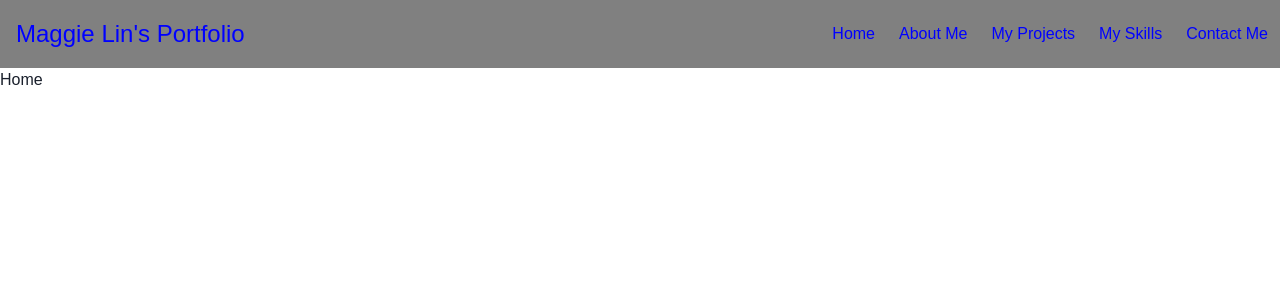
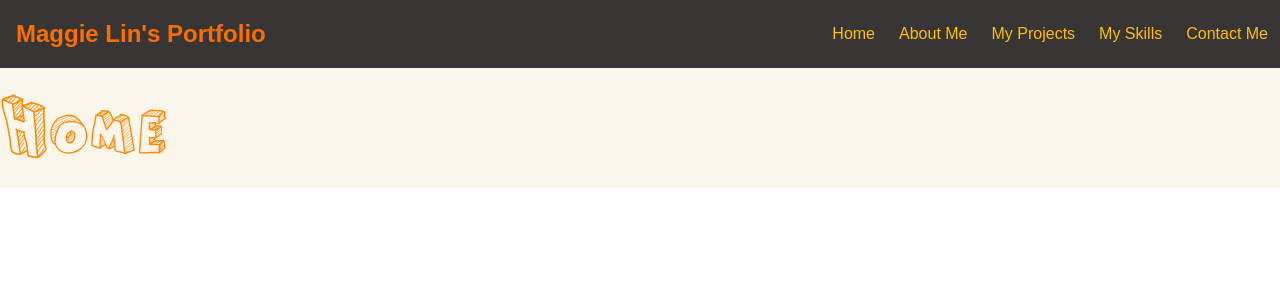
Before and after one commit to lin-maggies/portfolio, a React (Create React App) app: page / in a window 1280 px wide. Shown: the top 300 px of the page. Built offline with nearby package versions, Linux system fonts and the light colour scheme.

Commit message:
add some color to website

```diff
--- a/src/App.css
+++ b/src/App.css
@@ -4,19 +4,26 @@
   padding: 0;
   font-family: sans-serif;
 }
+.body {
+  background-color: #faf6eb;
+}
+h1.pageTitle {
+  font-family: cartoon;
+  font-size: 5rem;
+  color: #fd8a09;
+}
 
 .navbar {
   display: flex;
   justify-content: space-between;
   align-items: center;
-  background-color: grey;
-  color: blue;
+  background-color: #373634;
   width: 100%;
 }
 
 .navbar-burger {
   display: flex;
-  color: purple;
+  color: #fd8a09;
   margin: 0.5rem 1rem;
 }
 
@@ -26,10 +33,18 @@
 .header-title {
   font-size: 1.5rem;
   margin: 1rem;
+  color: #ff6d00;
+  font-weight: bold;
 }
 
 .navbar-links {
   display: none;
+  color: #ffbe0b;
+}
+
+.contact-form {
+  display: flex;
+  flex-direction: column;
 }
 
 @media only screen and (min-width: 768px) {
@@ -55,3 +70,8 @@
     padding: 1rem;
   }
 }
+
+@font-face {
+  font-family: "cartoon";
+  src: url("./fonts/CartoonBlocks.ttf") format("truetype");
+}
--- a/src/Containers/aboutMe.js
+++ b/src/Containers/aboutMe.js
@@ -9,7 +9,7 @@ export default function AboutMe() {
   return (
     <div>
       <Navbar />
-      <h1>About me</h1>
+      <h1 className="pageTitle">About me</h1>
       <p>blahhhhh</p>
     </div>
   );
--- a/src/Containers/contactMe.js
+++ b/src/Containers/contactMe.js
@@ -38,10 +38,8 @@ export default function ContactMe() {
   return (
     <div>
       <Navbar />
-      <h1>Contact me</h1>
-      <p>blahhhhh</p>
-      <form onSubmit={handleSubmit}>
-        <div>
+      <h1 className="pageTitle">Contact me</h1>
+      <form onSubmit={handleSubmit} className="contact-form">
         <label>Email address</label>
         <input
           type="email"
@@ -69,7 +67,6 @@ export default function ContactMe() {
           value={message}
           required
         />
-        </div>
         <button type="submit">Submit</button>
       </form>
     </div>
--- a/src/Containers/home.js
+++ b/src/Containers/home.js
@@ -8,9 +8,9 @@ import "../App.css";
 export default function Home() {
   const navigate = useNavigate();
   return (
-    <div>
+    <div className="body">
       <Navbar />
-      <h1>Home</h1>
+      <h1 className="pageTitle">Home</h1>
     </div>
   );
 }
--- a/src/Containers/myProjects.js
+++ b/src/Containers/myProjects.js
@@ -9,7 +9,7 @@ export default function MyProjects() {
   return (
     <div>
       <Navbar />
-      <h1>My projects</h1>
+      <h1 className="pageTitle">My projects</h1>
       <p>blahhhhh</p>
     </div>
   );
--- a/src/Containers/mySkills.js
+++ b/src/Containers/mySkills.js
@@ -9,7 +9,7 @@ export default function MySkills() {
   return (
     <div>
       <Navbar />
-      <h1>My skills</h1>
+      <h1 className="pageTitle">My skills</h1>
       <p>blahhhhh</p>
     </div>
   );
```
Also changed, not shown: src/fonts/CartoonBlocks.ttf (added). Lines whose indentation alone changed are shown as unchanged.
